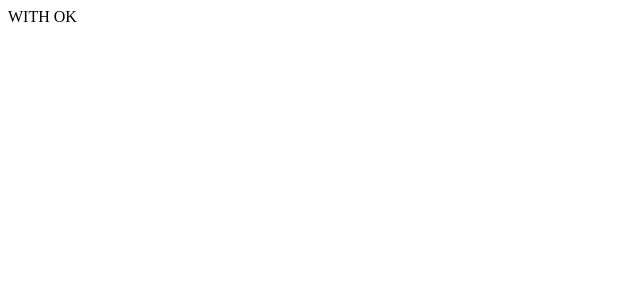
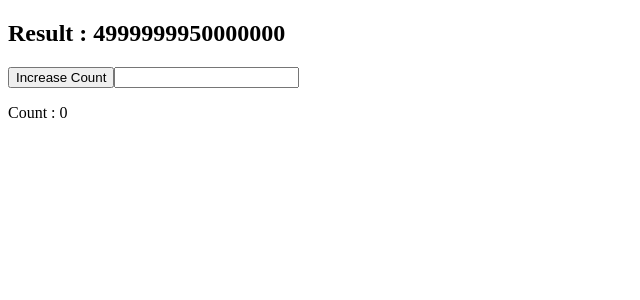
Before and after one commit to manojctrl/BEGINNER-TO-PRO-GUIDE-IN-MERN-STACK, a React app in the folder 3. React/LEARN REACT WITH CODE/frontend/: page / in a window 1280 px wide. Shown: the top 300 px of the page, without its empty margins (0-640 px from the left). Built offline with nearby package versions, Linux system fonts and the light colour scheme; the HTML template or start-up script is replaced by a standard one.

Commit message:
use memo hook has been learned doing some heavey calculation using use memo hook

```diff
--- a/3. React/LEARN REACT WITH CODE/frontend/src/components/WithUseMemo/WithUseMemo.jsx
+++ b/3. React/LEARN REACT WITH CODE/frontend/src/components/WithUseMemo/WithUseMemo.jsx
@@ -1,11 +1,34 @@
-import React from 'react'
+import React, { useMemo, useState } from "react";
 
 const WithUseMemo = () => {
+  const [count, setCount] = useState(0);
+  const [text, setText] = useState("");
+
+  const expensiveCalculation = (num) => {
+    console.log("function learning");
+    let total = 0;
+
+    for (let i = 0; i < 100000000; i++) {
+      total = total + i;
+    }
+    return total + num;
+  };
+
+  const result = useMemo(() => {
+    return expensiveCalculation(count);
+  }, [count, text]);
   return (
     <div>
-      WITH OK
+      <h2>Result : {result}</h2>
+      <button onClick={() => setCount(count + 1)}>Increase Count</button>
+      <input
+        type="text "
+        value={text}
+        onChange={(e) => setText(e.target.value)}
+      ></input>
+      <p>Count : {count}</p>
     </div>
-  )
-}
+  );
+};
 
-export default WithUseMemo
+export default WithUseMemo;
```
